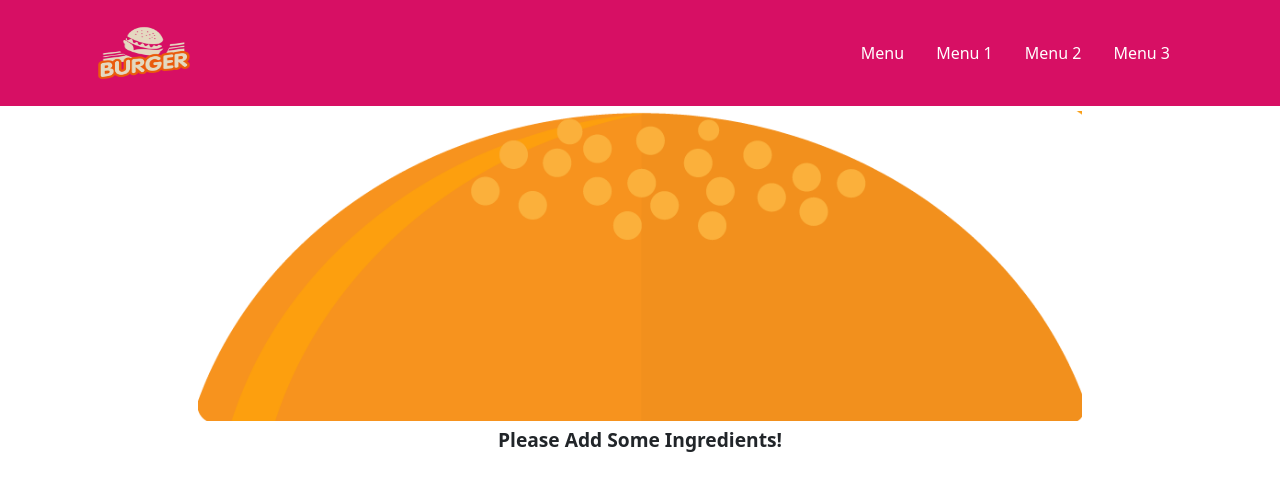
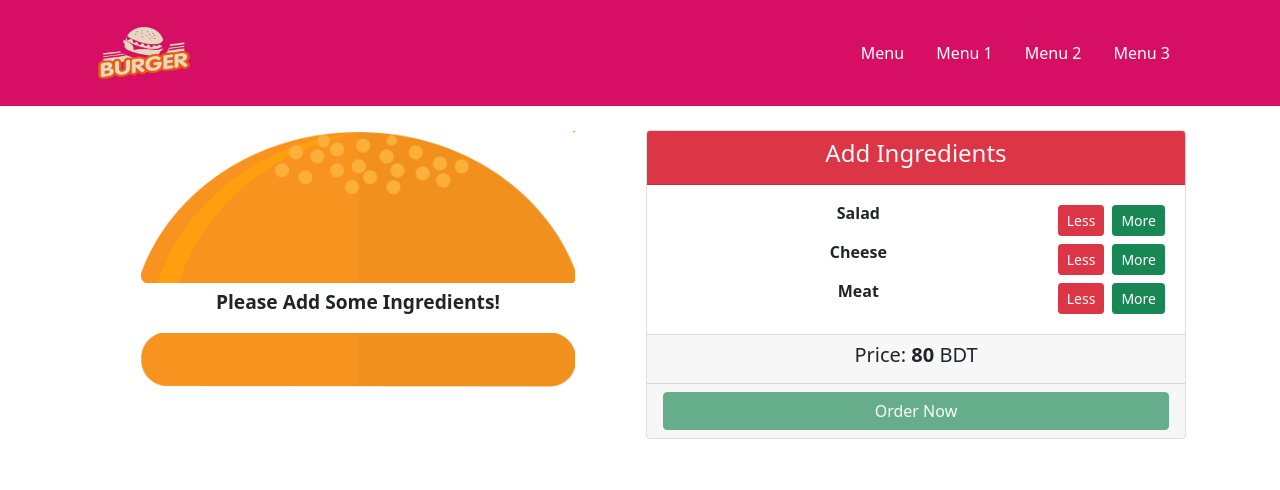
Before and after one commit to wapborhan/burger-builder, a React (Create React App) app: page / in a window 1280 px wide. Shown: the top 490 px of the page. Built offline with nearby package versions, Linux system fonts and the light colour scheme.

Commit message:
burger ingrediants add and order noy system add

```diff
--- a/package.json
+++ b/package.json
@@ -9,6 +9,8 @@
     "bootstrap": "^5.1.3",
     "react": "^17.0.2",
     "react-dom": "^17.0.2",
+    "react-router": "^6.2.2",
+    "react-router-dom": "^6.2.2",
     "react-scripts": "5.0.0",
     "reactstrap": "^9.0.1",
     "web-vitals": "^2.1.4"
--- a/src/App.js
+++ b/src/App.js
@@ -1,9 +1,14 @@
 import React from "react";
 import Main from "./components/Main";
 import "bootstrap/dist/css/bootstrap.min.css";
+import { BrowserRouter } from "react-router-dom";
 
 function App() {
-  return <Main />;
+  return (
+    <BrowserRouter>
+      <Main />
+    </BrowserRouter>
+  );
 }
 
 export default App;
--- a/src/components/burgerBuilder/Burger/Burger.css
+++ b/src/components/burgerBuilder/Burger/Burger.css
@@ -1,11 +1,12 @@
 .burger {
   width: 100%;
   margin: auto;
-  height: 350px;
+  /* height: 550px; */
   overflow-y: scroll;
   text-align: center;
   font-weight: 700;
   font-size: 1.2rem;
+  margin-top: 20px;
 }
 
 .burger::-webkit-scrollbar {
--- a/src/components/burgerBuilder/Burger/Burger.js
+++ b/src/components/burgerBuilder/Burger/Burger.js
@@ -17,7 +17,7 @@ const Burger = (props) => {
   if (ingrediantArr.length === 0) {
     ingrediantArr = <p>Please Add Some Ingredients!</p>;
   }
-  console.log(ingrediantArr);
+  // console.log(ingrediantArr);
   return (
     <div className="burger">
       <Ingredient type="bread-top" />
--- a/src/components/burgerBuilder/BurgerBuilder.js
+++ b/src/components/burgerBuilder/BurgerBuilder.js
@@ -1,5 +1,14 @@
-import React, { Component } from "react";
+import React, { Component, Fragment } from "react";
 import Burger from "./Burger/Burger";
+import Controls from "./controls/Controls";
+import Summary from "./summary/Summary";
+import { Modal, ModalHeader, ModalBody, ModalFooter, Button } from "reactstrap";
+
+const INGREDIENT_PRICE = {
+  salad: 20,
+  cheese: 40,
+  meat: 90,
+};
 
 export default class BurgerBuilder extends Component {
   state = {
@@ -8,12 +17,86 @@ export default class BurgerBuilder extends Component {
       { type: "cheese", amount: 0 },
       { type: "meat", amount: 0 },
     ],
+    totalPrice: 80,
+    modalOpen: false,
+    purchasable: false,
   };
+
+  updatePurchasable = (ingredients) => {
+    const sum = ingredients.reduce((sum, element) => {
+      return sum + element.amount;
+    }, 0);
+    this.setState({
+      purchasable: sum > 0,
+    });
+  };
+
+  addIngredientHandle = (type) => {
+    const ingredients = [...this.state.ingredients];
+    const newPrice = this.state.totalPrice + INGREDIENT_PRICE[type];
+    for (let item of ingredients) {
+      if (item.type === type) item.amount++;
+    }
+
+    this.setState({
+      ingredients: ingredients,
+      totalPrice: newPrice,
+    });
+    this.updatePurchasable(ingredients);
+  };
+
+  removeIngredientHandle = (type) => {
+    const ingredients = [...this.state.ingredients];
+    const newPrice = this.state.totalPrice - INGREDIENT_PRICE[type];
+    for (let item of ingredients) {
+      if (item.type === type) {
+        if (item.amount <= 0) return;
+        item.amount--;
+      }
+    }
+
+    this.setState({
+      ingredients: ingredients,
+      totalPrice: newPrice,
+    });
+    this.updatePurchasable(ingredients);
+  };
+
+  toggleModal = () => {
+    this.setState({
+      modalOpen: !this.state.modalOpen,
+    });
+  };
+
   render() {
     return (
-      <div>
-        <Burger ingredients={this.state.ingredients} />
-      </div>
+      <Fragment>
+        <div className="d-flex flex-md-row flex-column">
+          <Burger ingredients={this.state.ingredients} />
+          <Controls
+            ingredientAdded={this.addIngredientHandle}
+            ingredientRemove={this.removeIngredientHandle}
+            price={this.state.totalPrice}
+            toggleModal={this.toggleModal}
+            purchasable={this.state.purchasable}
+          />
+        </div>
+        <Modal isOpen={this.state.modalOpen}>
+          <ModalHeader>Your Order Summery</ModalHeader>
+          <ModalBody>
+            <Summary ingredients={this.state.ingredients} />
+            <h5>Total Price: {this.state.totalPrice.toFixed(2)} BDT</h5>
+          </ModalBody>
+          <ModalFooter>
+            <Button color="success" onClick={this.toggleModal}>
+              Continue to Checkout
+            </Button>
+            <Button color="secondary" onClick={this.toggleModal}>
+              Cancel
+            </Button>
+          </ModalFooter>
+        </Modal>
+      </Fragment>
     );
   }
 }
--- /dev/null
+++ b/src/components/burgerBuilder/controls/Controls.js
@@ -0,0 +1,64 @@
+import React from "react";
+import { Card, CardBody, CardFooter, CardHeader, Button } from "reactstrap";
+
+const controls = [
+  { type: "salad", label: "Salad" },
+  { type: "cheese", label: "Cheese" },
+  { type: "meat", label: "Meat" },
+];
+
+const BuildControl = (props) => {
+  return (
+    <div className="d-flex">
+      <div className="mx-auto ml-5 fw-bold">{props.label}</div>
+      <button onClick={props.delete} className="btn btn-danger btn-sm m-1">
+        Less
+      </button>
+      <button onClick={props.added} className="btn btn-success btn-sm m-1">
+        More
+      </button>
+    </div>
+  );
+};
+
+const Controls = (props) => {
+  return (
+    <div className="container ml-md-5 text-center">
+      <Card className="mt-4 mb-4 text-center">
+        <CardHeader className="bg-danger text-light">
+          <h4>Add Ingredients</h4>
+        </CardHeader>
+        <CardBody>
+          {controls.map((item) => {
+            return (
+              <BuildControl
+                key={Math.random()}
+                label={item.label}
+                type={item.type}
+                added={() => props.ingredientAdded(item.type)}
+                delete={() => props.ingredientRemove(item.type)}
+              />
+            );
+          })}
+        </CardBody>
+        <CardFooter>
+          <h5>
+            Price: <strong>{props.price}</strong> BDT
+          </h5>
+        </CardFooter>
+        <CardFooter>
+          <Button
+            color="success"
+            disabled={!props.purchasable}
+            className="w-100"
+            onClick={props.toggleModal}
+          >
+            Order Now
+          </Button>
+        </CardFooter>
+      </Card>
+    </div>
+  );
+};
+
+export default Controls;
--- /dev/null
+++ b/src/components/burgerBuilder/summary/Summary.js
@@ -0,0 +1,19 @@
+import React from "react";
+
+function Summary(props) {
+  const ingredientSummary = props.ingredients.map((item) => {
+    return (
+      <li key={item.type}>
+        <span className="text-capitalize fw-bolder">{item.type}</span> :{" "}
+        {item.amount}
+      </li>
+    );
+  });
+  return (
+    <div>
+      <ul>{ingredientSummary}</ul>
+    </div>
+  );
+}
+
+export default Summary;
```
Also changed, not shown: 1 other file (tests, documents, lock files or other folders).
